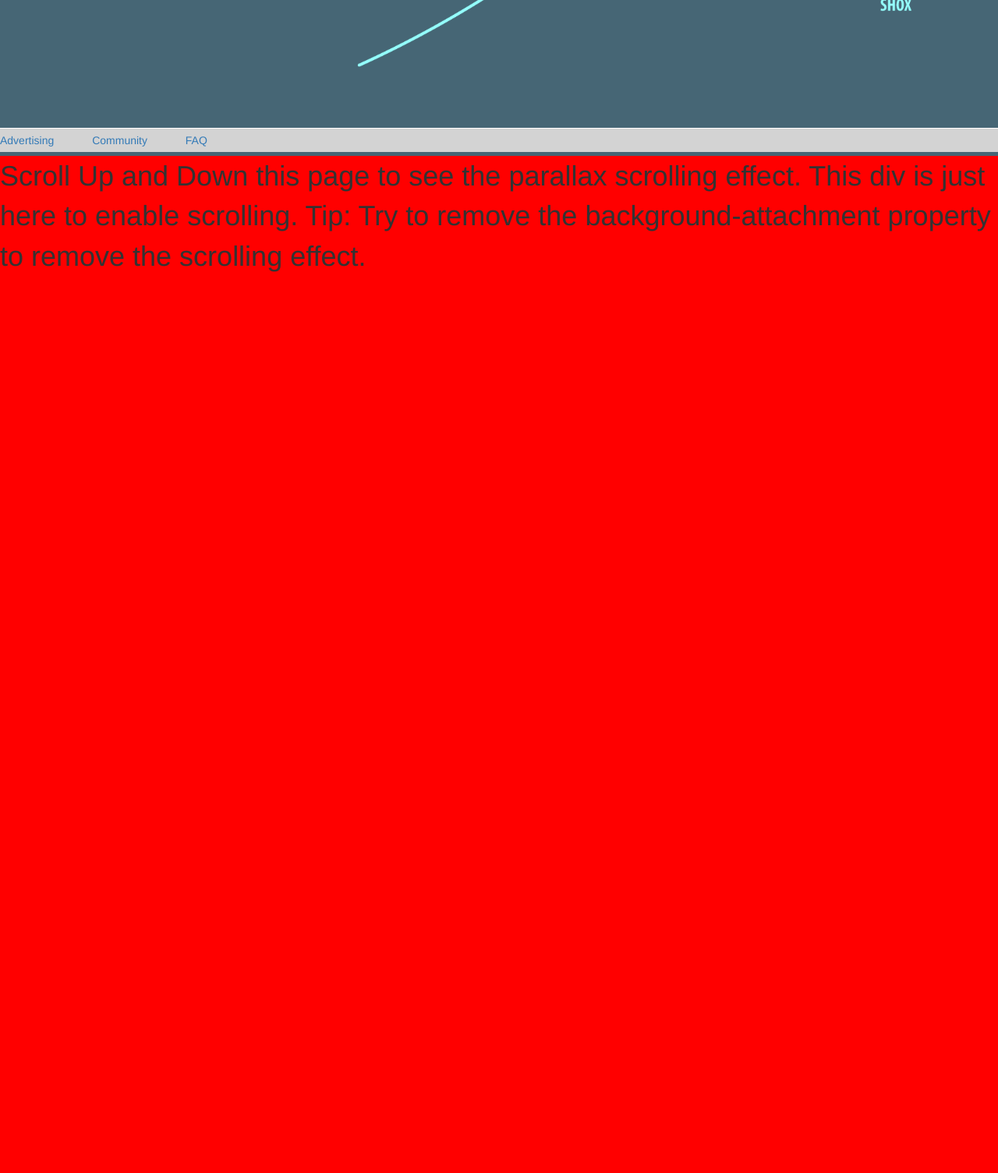
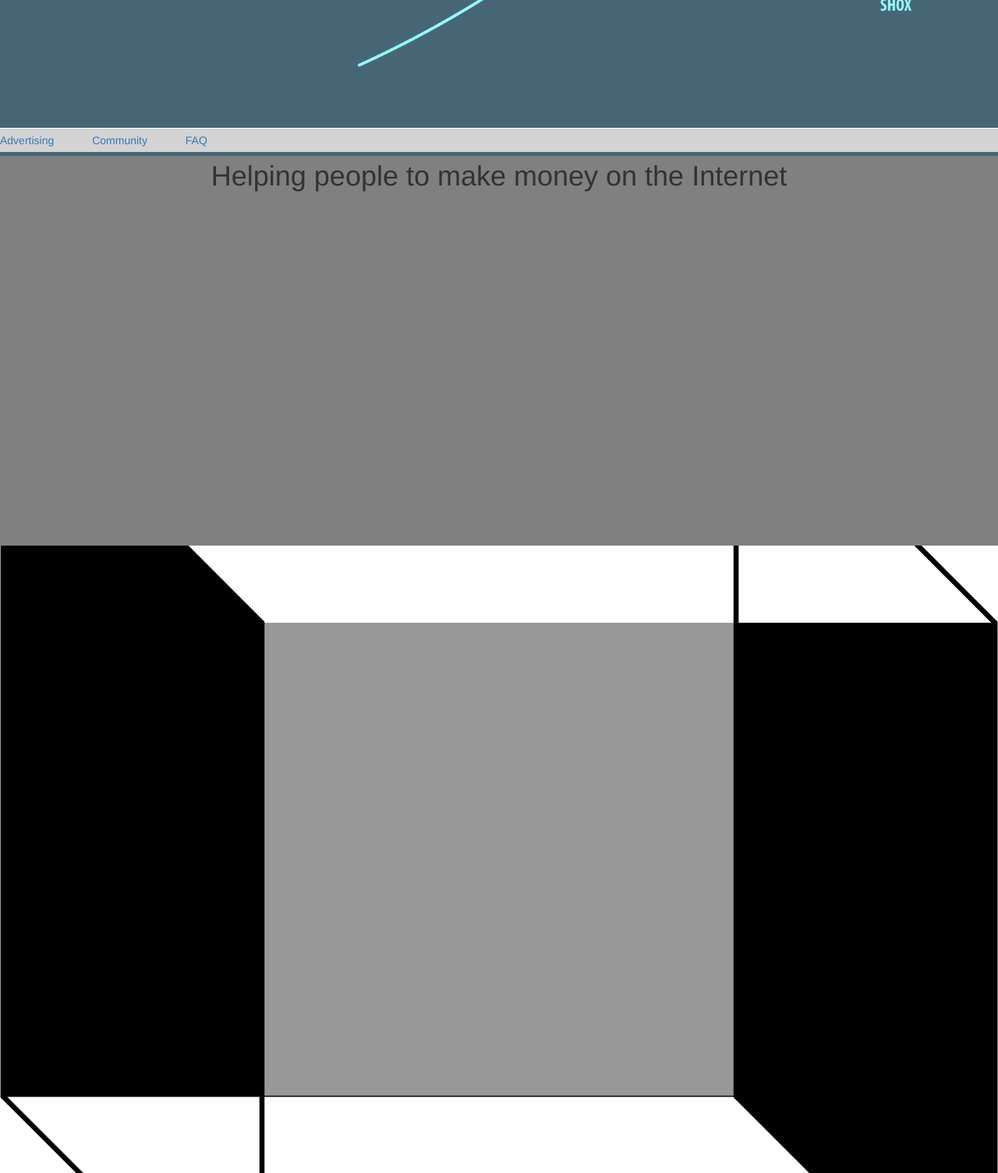
Before and after one commit to DavidWWest/Grey-Side, a PHP site: page /home/index.html in a window 1280 px wide. Shown: the part 605-2110 px from the top of the page at 78% size. Before the commit the page ends 954 px from the top, so only its background shows below. Run offline with PHP 8.4, Linux system fonts and the light colour scheme.

Commit message:
Perfected Parallax

```diff
--- a/home/index.html
+++ b/home/index.html
@@ -27,10 +27,12 @@
 
   <div class="homepage-hero-module">
     <div class="parallax"></div>
-    <div style="height:1000px;background-color:red;font-size:36px">
-    Scroll Up and Down this page to see the parallax scrolling effect.
-    This div is just here to enable scrolling.
-    Tip: Try to remove the background-attachment property to remove the scrolling effect.
+    <div style="height:500px;background-color:grey;font-size:36px">
+<center>
+    Helping people to make money on the Internet
+</center>
+  </div>
+    <div class="parallax1"></div>
     </div>
   </div>
 
--- a/home/style.css
+++ b/home/style.css
@@ -11,6 +11,17 @@
 }
 */
 
+.parallax, .parallax1{
+  position: relative;
+  background-attachment: fixed;
+  background-position: center;
+  background-repeat: no-repeat;
+  background-size: cover;
+}
+.parallax1{
+  background-image: url("../Grey Side.png");
+  min-height: 100%;
+}
 .parallax{
   /*border-right: none;
   border-left: none;
```
